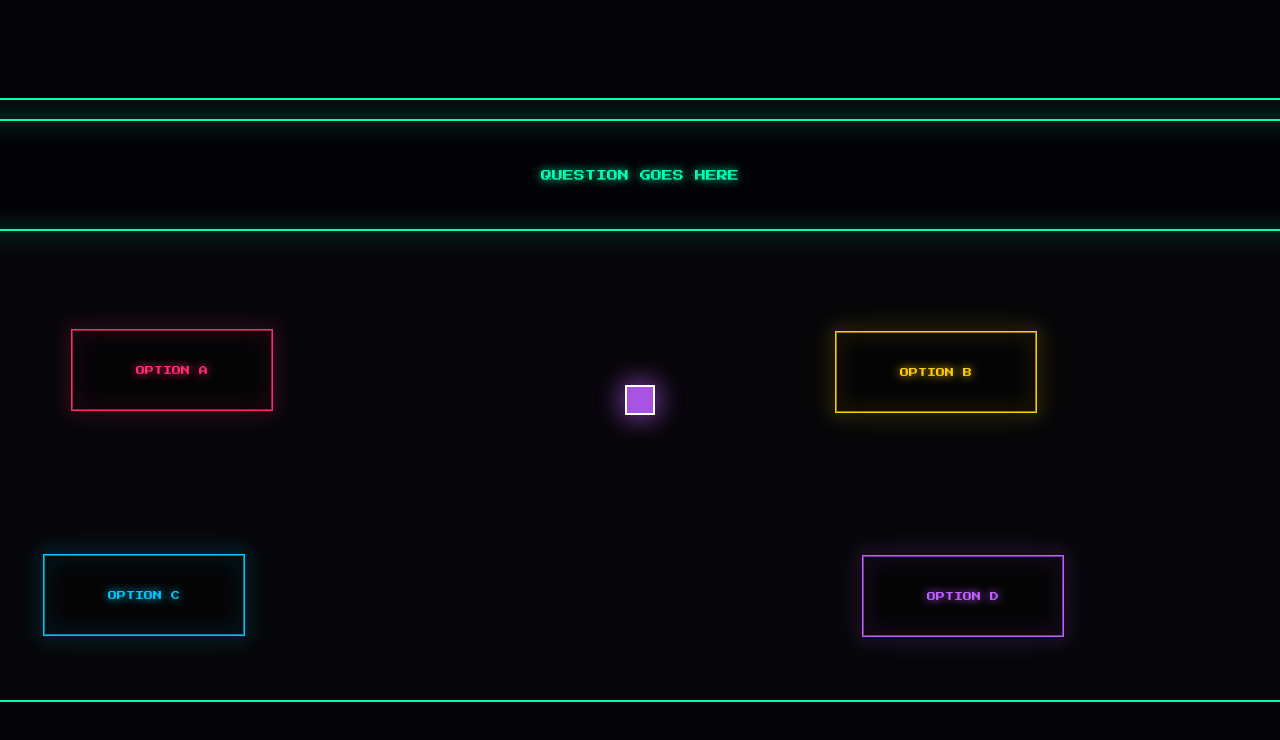
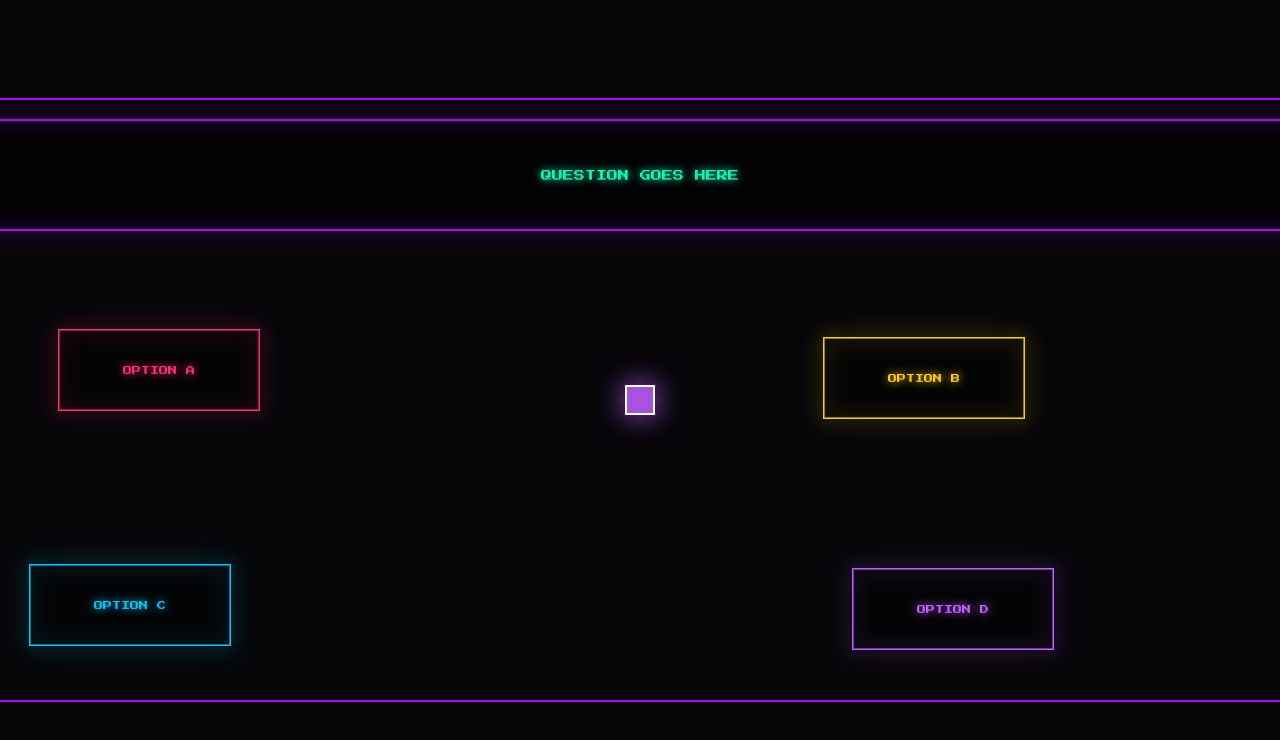
Before and after one commit to Kekkesxd/Answer-Dash, a plain HTML site: page index.html in a window 1280 px wide. Shown: the top 740 px of the page. Drawn offline with Linux system fonts and the light colour scheme.

Commit message:
Finished basic needed visuals in draw(), and basic game.js with randomized answer zones

```diff
--- a/game.js
+++ b/game.js
@@ -12,7 +12,7 @@ function generateZones() {
   const cols = 2;
   const rows = 2;
   const topOffset = 160;
-  const outerPad = 60;   // padding from canvas edges
+  const outerPad = 40;   // padding from canvas edges
   const innerPad = 150;  // padding from the center dividing lines
   const zw = 200;
   const zh = 80;
@@ -167,9 +167,9 @@ function drawQuestionBox(){
 
   // Neon border
   ctx.save();
-  ctx.shadowColor = "#00ffb4";
+  ctx.shadowColor = "#b700ff";
   ctx.shadowBlur  = 20;
-  ctx.strokeStyle = "#00ffb4";
+  ctx.strokeStyle = "#b700ff";
   ctx.lineWidth   = 2;
   ctx.strokeRect(qb.x, qb.y, qb.w, qb.h);
   ctx.restore();
--- a/style.css
+++ b/style.css
@@ -20,7 +20,7 @@ body{
 #gameCanvas{
     display: block;
     image-rendering: pixelated;
-    border: 2px solid #00ffb4;
+    border: 2px solid #b700ff;
     box-shadow:
     0 0 0 1px #050508
     0 0 24px #00ffb455
```
